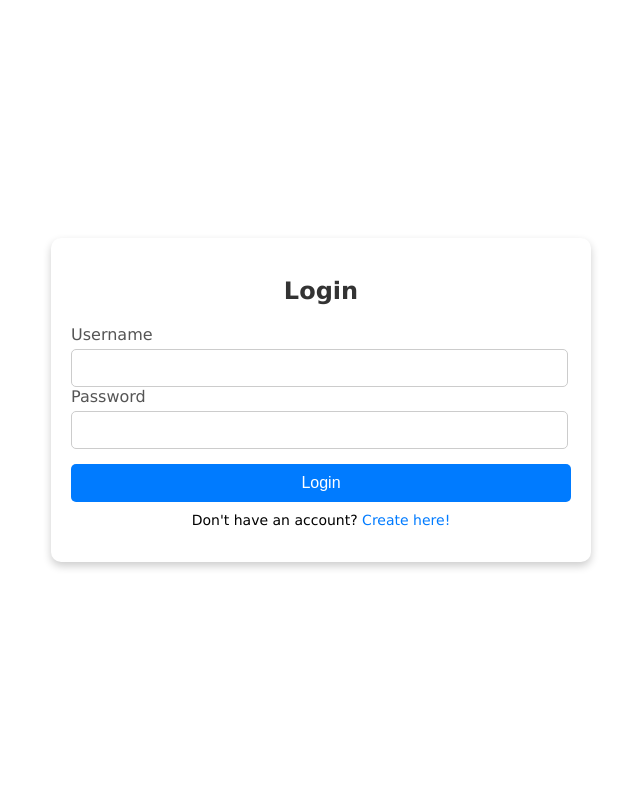
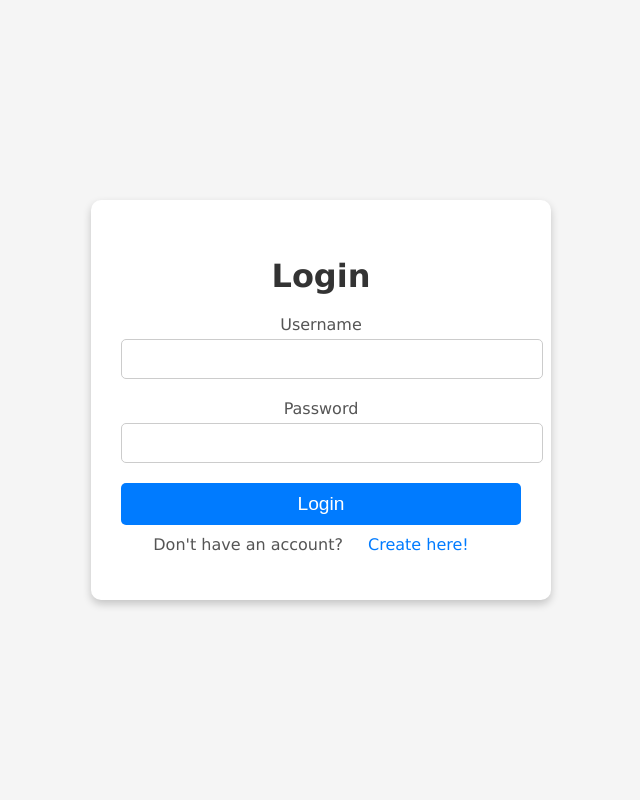
Before and after one commit to aairhann17/Web-Programming-Final-Project---Group-3, a PHP site: page /login.html in a window 1280 px wide. Shown: the whole page, without its empty margins (319-959 px from the left). Run offline with PHP 8.4, Linux system fonts and the light colour scheme.

Commit message:
Update styles.css

```diff
--- a/styles.css
+++ b/styles.css
@@ -1,74 +1,191 @@
-body{
+/* General Styling */
+body {
     margin: 0;
     font-family: Verdana, Tahoma, sans-serif;
-    background-color: white;
+    scroll-behavior: smooth; /* Enables smooth scrolling for anchor links */
+}
+
+a {
+    text-decoration: none;
+    color: white;
+    padding: 10px 20px;
+    transition: background-color 0.3s, color 0.3s;
+}
+
+a:hover {
+    background-color: #007bff;
+    color: white;
+}
+
+/* Navbar */
+.navbar {
+    background-color: #333;
+    display: flex;
+    justify-content: center;
+    align-items: center;
+    padding: 10px 0;
+    position: sticky;
+    top: 0;
+    z-index: 1000;
+}
+
+.navbar a {
+    color: white;
+    font-weight: bold;
+}
+
+.navbar a:hover {
+    background-color: #555;
+    color: #fff;
+}
+
+/* Home Page Specific */
+body.home-page {
+    background-color: #f5f5f5; /* Light gray background for the home page */
+}
+
+body.home-page .container {
+    text-align: center;
+    padding: 40px 20px;
+}
+
+body.home-page h1 {
+    font-size: 3rem;
+    color: #333;
+    margin-bottom: 20px;
+}
+
+body.home-page p {
+    font-size: 1.2rem;
+    color: #555;
+    margin-bottom: 20px;
+}
+
+/* About Us and Contact Sections */
+.about-section, .contact-section {
+    padding: 40px 20px;
+    background-color: #fff; /* White background for sections */
+    text-align: center;
+    margin-top: 20px;
+    border-top: 1px solid #ccc;
+}
+
+.about-section h2, .contact-section h2 {
+    font-size: 2.5rem;
+    color: #333;
+    margin-bottom: 20px;
+}
+
+.about-section p, .contact-section p {
+    font-size: 1.1rem;
+    color: #555;
+    margin-bottom: 10px;
+}
+
+/* Artists Page Specific */
+body.artists-page {
+    background-color: #f5f5f5;
+}
+
+body.artists-page .container {
+    text-align: center;
+    padding: 40px 20px;
+}
+
+body.artists-page h1 {
+    font-size: 2.5rem;
+    color: #333;
+    margin-bottom: 20px;
+}
+
+body.artists-page p {
+    font-size: 1.2rem;
+    color: #555;
+    margin-bottom: 20px;
+}
+
+body.artists-page .artist-grid {
+    display: grid;
+    grid-template-columns: repeat(auto-fit, minmax(200px, 1fr));
+    gap: 20px;
+    padding: 20px;
+}
+
+body.artists-page .artist-grid div {
+    background-color: #fff;
+    border: 1px solid #ccc;
+    border-radius: 10px;
+    padding: 20px;
+    text-align: center;
+    box-shadow: 0 4px 8px rgba(0, 0, 0, 0.1);
+}
+
+/* Login Page Specific */
+body.login-page {
+    background-color: #f5f5f5;
     display: flex;
     justify-content: center;
     align-items: center;
     height: 100vh;
-
 }
 
-.login-container{
+body.login-page .login-container {
     background-color: white;
-    padding: 20px;
+    padding: 30px;
     border-radius: 10px;
-    box-shadow: 0 4px 8px rgba(0,0,0,0.2);
+    box-shadow: 0 4px 8px rgba(0, 0, 0, 0.2);
     width: 80%;
-    max-width: 500px;
+    max-width: 400px;
     text-align: center;
 }
 
-h2{
+body.login-page h2 {
+    font-size: 2rem;
+    color: #333;
     margin-bottom: 20px;
-    color: #333;
 }
 
-.form-group{
-    margin-bottom: 15px;
-    text-align: left;
-    width: 95%;
-}
-
-label{
+body.login-page label {
     display: block;
     margin-bottom: 5px;
+    font-size: 1rem;
     color: #555;
 }
 
-input{
+body.login-page input {
     width: 100%;
     padding: 10px;
+    margin-bottom: 20px;
     border: 1px solid #ccc;
     border-radius: 5px;
-    font-size: 14px;
+    font-size: 1rem;
 }
 
-button{
+body.login-page button {
     width: 100%;
     padding: 10px;
     background-color: #007bff;
     color: white;
     border: none;
     border-radius: 5px;
-    font-size: 16px;
+    font-size: 1.2rem;
     cursor: pointer;
 }
 
-button:hover{
+body.login-page button:hover {
     background-color: #0056b3;
 }
 
-p{
+body.login-page p {
+    font-size: 1rem;
+    color: #555;
     margin-top: 10px;
-    font-size: 14px;
 }
 
-a{
+body.login-page a {
     color: #007bff;
-    text-decoration: none;
 }
 
-a:hover{
+body.login-page a:hover {
     text-decoration: underline;
 }
```
